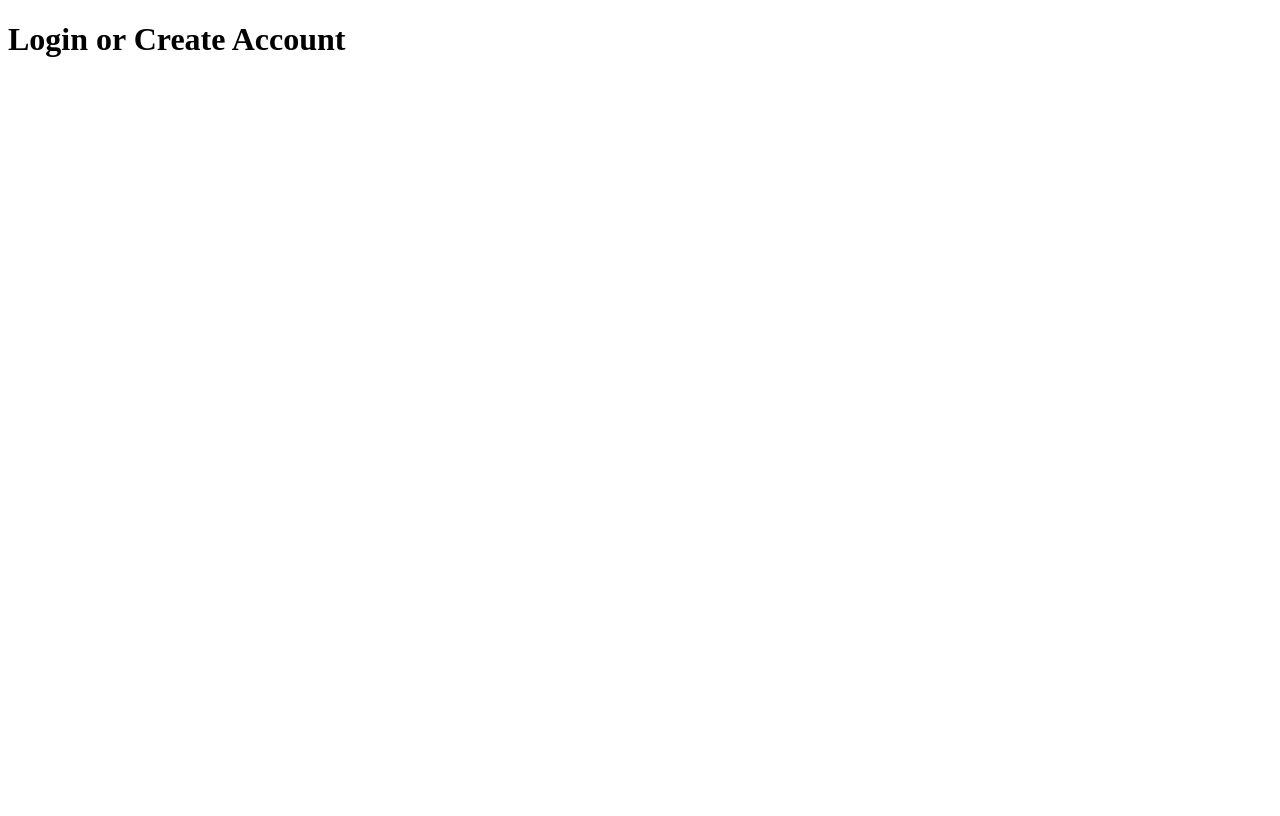
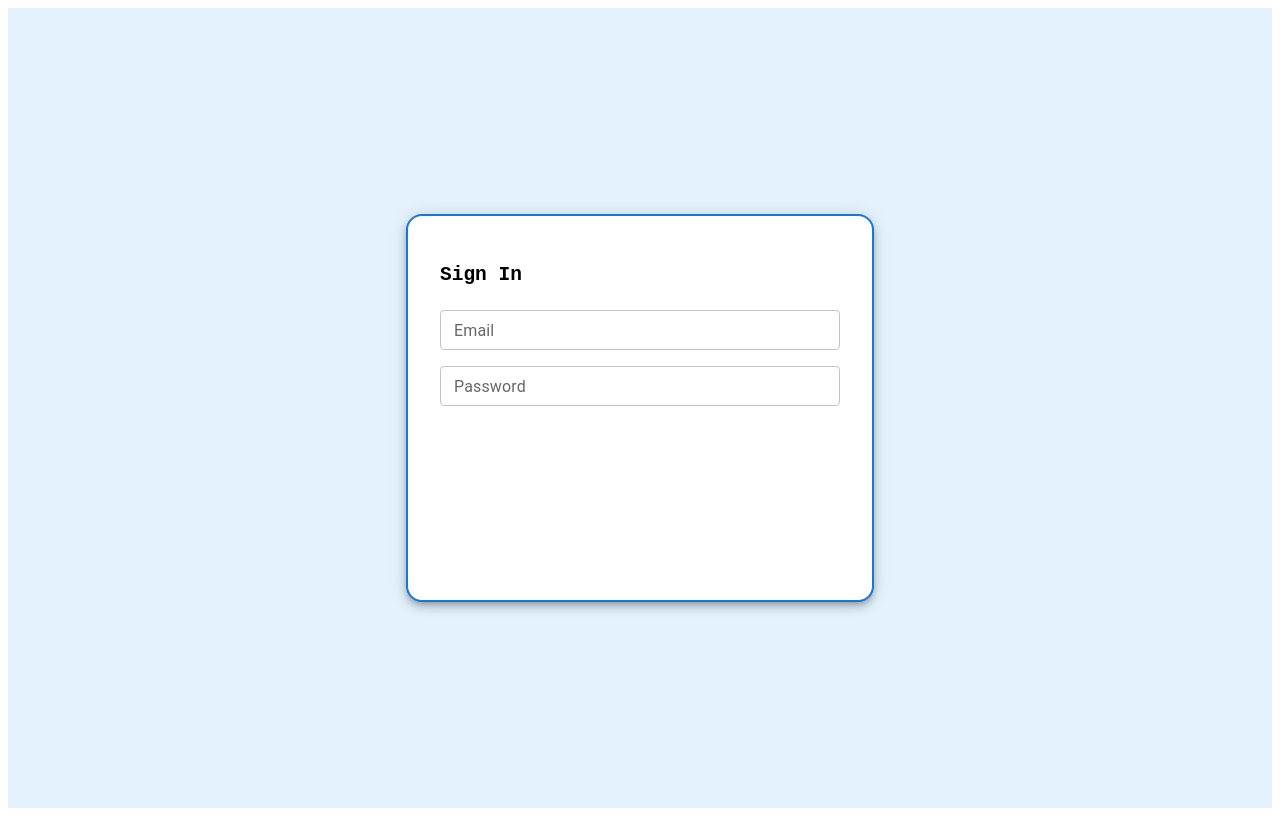
Before and after one commit to AntoMakh/job-com, a React (Create React App) app in the folder client/: page /login in a window 1280 px wide. Built offline with nearby package versions, Linux system fonts and the light colour scheme.

Commit message:
Added email and pass field to loginpage

```diff
--- a/client/src/Pages/HomePage.js
+++ b/client/src/Pages/HomePage.js
@@ -21,7 +21,7 @@ function App() {
   const checkForAccountBeforeNavigating = (path) =>{
     //check for account here
 
-    if (path == "/login"){
+    if (path === "/login"){
       navigate(path);
     }
     else {
@@ -57,7 +57,7 @@ function App() {
                 key={page.label}
                 sx={{ my: 2, color: 'white', display: 'block', mx: 3 }}
                 onClick={() => checkForAccountBeforeNavigating(page.path)}
-              > {/* this is like a for loop, for page in pages, page is gonna be the strings in the array. note that the actual text of the button is right under this line, whereas the key attribute of the button is used to uniquely identify the button */}
+              > {/* this is like a for loop, for page in pages, page.label is gonna be the strings in the array. note that the actual text of the button is right under this line, whereas the key attribute of the button is used to uniquely identify the button */}
                 {page.label}
               </Button>
             ))}
--- a/client/src/Pages/LoginPage.js
+++ b/client/src/Pages/LoginPage.js
@@ -1,7 +1,63 @@
 import React from 'react';
+import Box from '@mui/material/Box';
+import TextField from '@mui/material/TextField';
 
-function LoginPage() {
-  return <h1>Login or Create Account</h1>;
+function LoginContainer() {
+  return (
+    <Box
+      sx={{
+        minHeight: '100vh',
+        bgcolor: '#e3f2fd',
+        display: 'flex',
+        justifyContent: 'center',
+        alignItems: 'center',
+      }}
+    >
+      <Box
+        sx={{
+          width: 400,
+          height: 320,
+          bgcolor: 'white',
+          border: '2px solid #1976d2',
+          borderRadius: 4,
+          boxShadow: 6,
+          p: 4,
+          color: 'black',
+          display: 'flex',
+          flexDirection: 'column',
+          alignItems: 'center',
+          fontFamily: 'monospace',
+        }}
+      >
+        <Box
+          component="h2"
+          sx={{
+            alignSelf: 'flex-start',
+            mb: 3,
+            fontFamily: 'monospace',
+          }}
+        >
+          Sign In
+        </Box>
+
+        <TextField
+          label="Email"
+          variant="outlined"
+          type="email"
+          fullWidth
+          size="small"
+          sx={{ mb: 2 }}
+        />
+        <TextField
+          label="Password"
+          variant="outlined"
+          type="password"
+          fullWidth
+          size="small"
+        />
+      </Box>
+    </Box>
+  );
 }
 
-export default LoginPage;
+export default LoginContainer;
```
